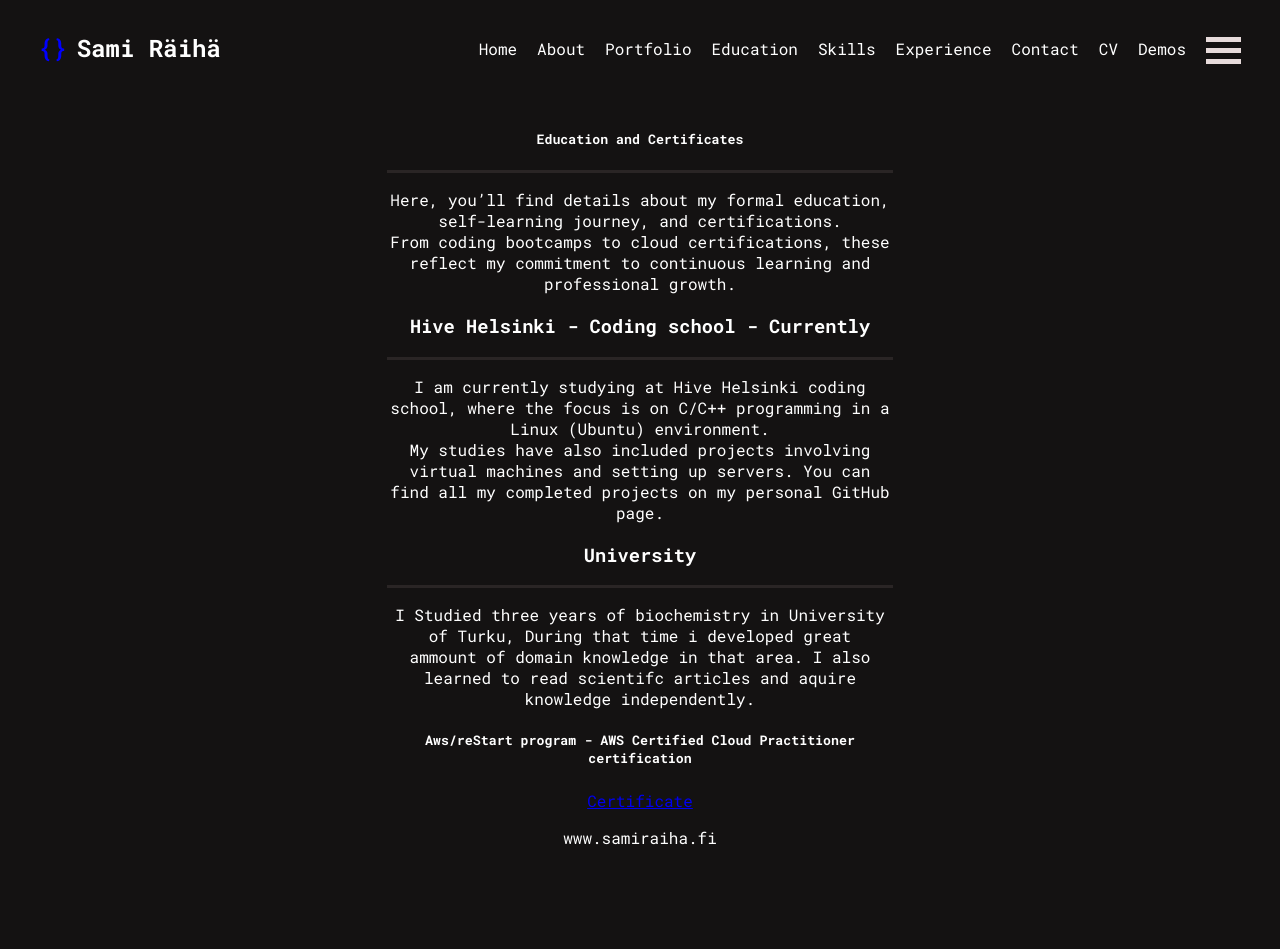
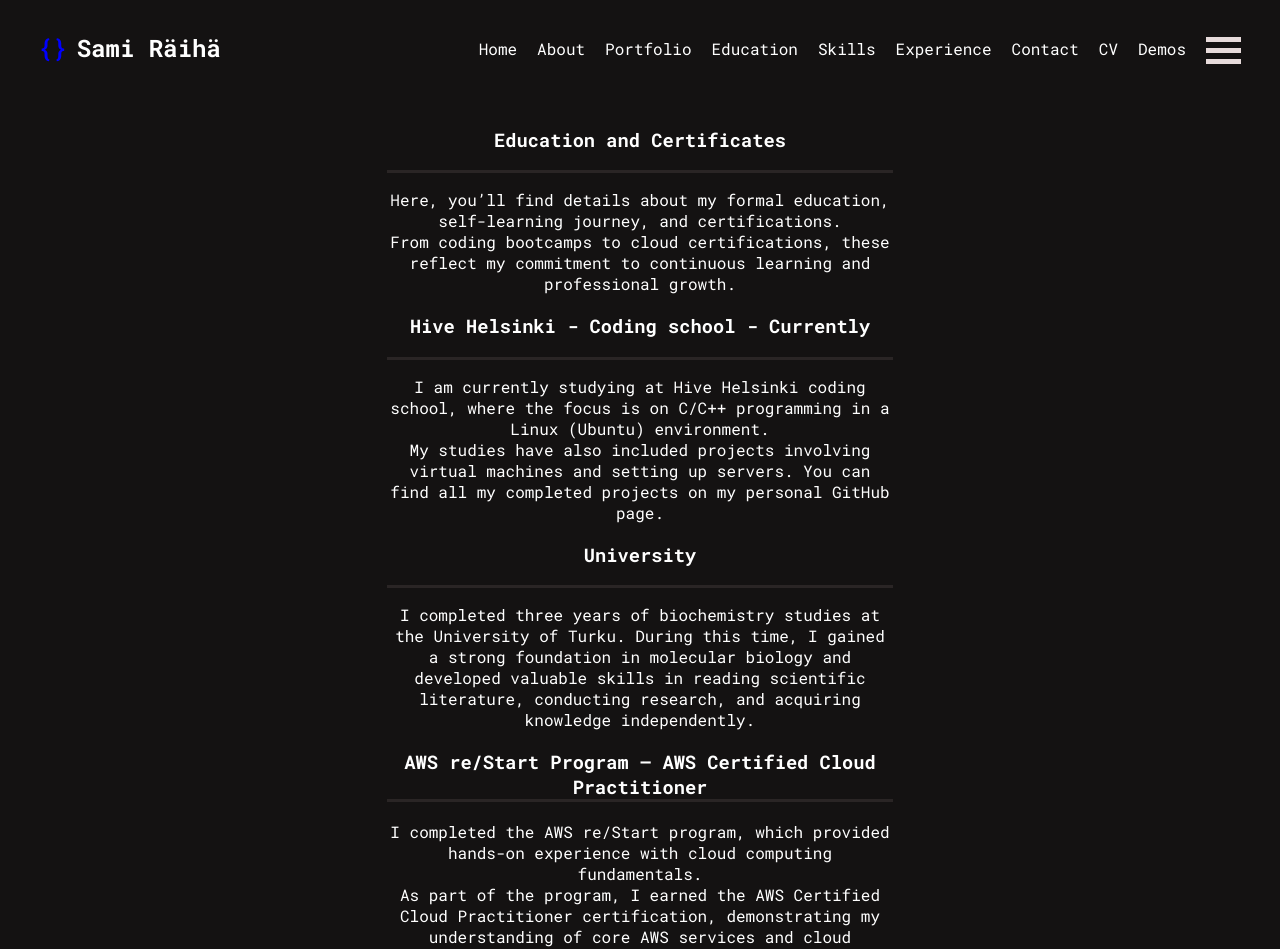
Before and after one commit to sami-alt/Kotisivut, a React (Vite) app: page /Education in a window 1280 px wide. Shown: the top 949 px of the page. Before the commit the page ends 873 px from the top, so only its background shows below. Built offline with nearby package versions, Linux system fonts and the light colour scheme; no server answers.

Commit message:
fix education page

```diff
--- a/src/Pages/Education/main.tsx
+++ b/src/Pages/Education/main.tsx
@@ -2,7 +2,7 @@ function Education() {
     return (
         <>
             <div className="eduTitle">
-                <h5>Education and Certificates</h5>
+                <h3>Education and Certificates</h3>
                 <div className="divider"></div>
                 <p>
                     Here, you’ll find details about my formal education, self-learning journey, and certifications.<br/>
@@ -22,13 +22,18 @@ function Education() {
                     <h3 >University</h3>
                     <div className="divider"></div>
                     <p>
-                        I Studied three years of biochemistry in University of Turku, During that time i developed great<br />
-                        ammount of domain knowledge in that area. I also learned to read scientifc articles and aquire knowledge independently.
+                        I completed three years of biochemistry studies at the University of Turku.
+                        During this time, I gained a strong foundation in molecular biology and developed valuable skills in reading scientific literature, conducting research, and acquiring knowledge independently.
                     </p>
-                    <h5>
-                        Aws/reStart program - AWS Certified Cloud Practitioner <br />
-                        certification <br />
-                    </h5>
+                </div>
+                <div className="eduTitle">
+
+                    <h3>
+                        AWS re/Start Program — AWS Certified Cloud Practitioner<br/>
+                        <div className="divider"></div>
+                    </h3>
+                        I completed the AWS re/Start program, which provided hands-on experience with cloud computing fundamentals.<br/>
+                        As part of the program, I earned the AWS Certified Cloud Practitioner certification, demonstrating my understanding of core AWS services and cloud concepts.
                     <a href='https://credly.com/badges/64599b28-3704-4fc6-8ada-03aa31734c40'>Certificate</a>
                 </div>
             </div>
```
